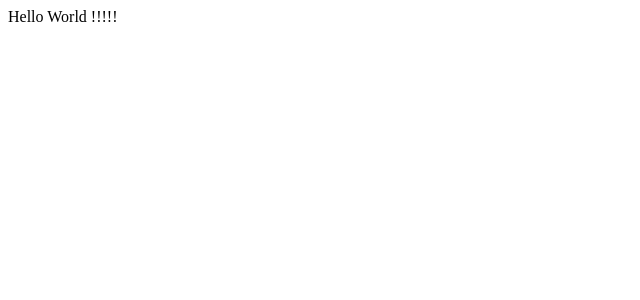
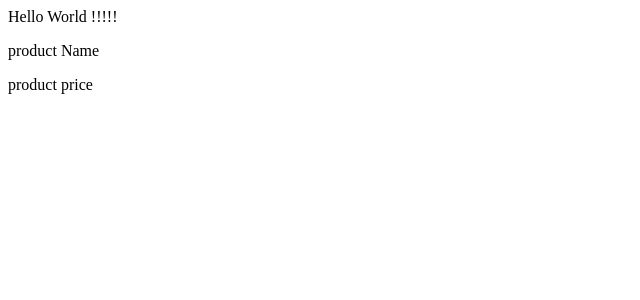
Before and after one commit to behzadPanahi/ReactTrain, a React (Create React App) app in the folder myapp/: page / in a window 1280 px wide. Shown: the top 300 px of the page, without its empty margins (0-640 px from the left). Built offline with nearby package versions, Linux system fonts and the light colour scheme.

Commit message:
make new componen by name "Product" and use that in "App" component

```diff
--- a/myapp/src/App.js
+++ b/myapp/src/App.js
@@ -1,9 +1,13 @@
 import React from 'react'
+import Product from './components/product/Product'
 
 const App=()=>{
     return(
         <div id='main' className='container'>
             Hello World !!!!!
+            <div>
+                <Product/>
+            </div>
         </div>
     )
 }
--- /dev/null
+++ b/myapp/src/components/product/Product.js
@@ -0,0 +1,12 @@
+import React from 'react'
+
+const Product=()=>{
+    return(
+        <div>
+            <p>product Name</p>
+            <p>product price</p>
+        </div>
+    )
+}
+
+export default Product
```
